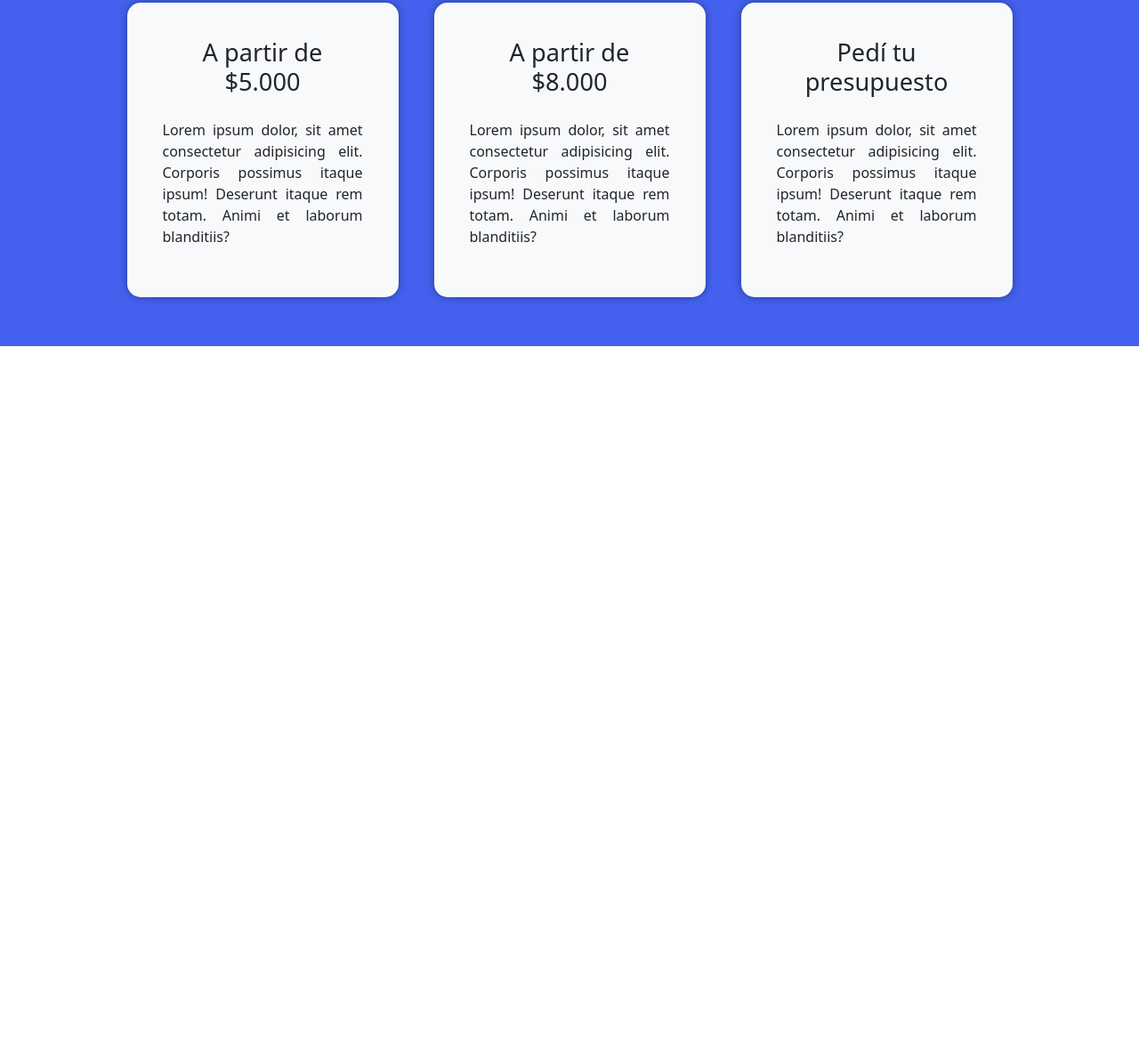
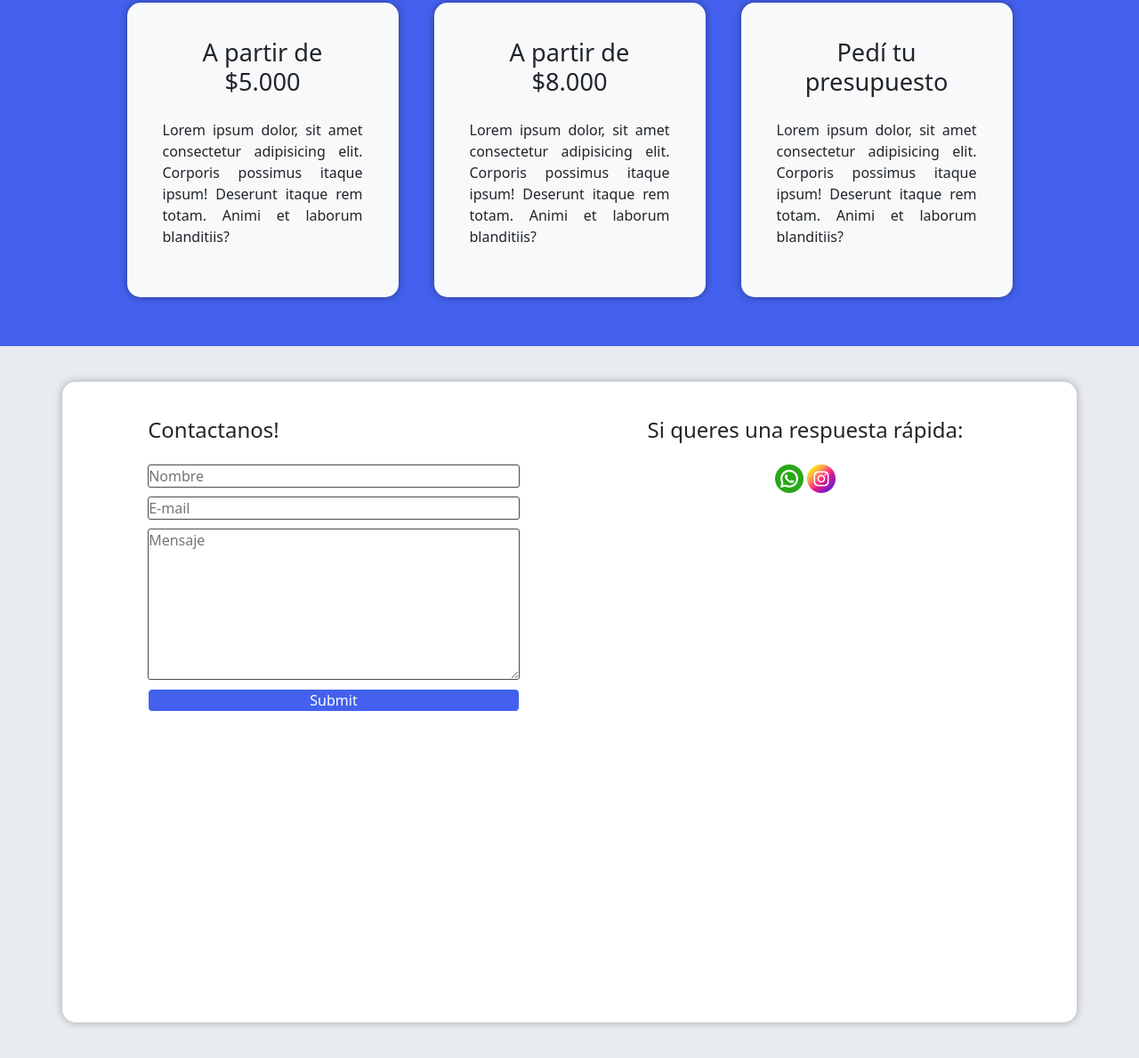
Before and after one commit to JoaquinDicio/webber, a plain HTML site: page index.html in a window 1280 px wide. Shown: the part 2223-3412 px from the top of the page at 89% size. Before the commit the page ends 2612 px from the top, so only its background shows below. Drawn offline with nearby package versions, Linux system fonts and the light colour scheme.

Commit message:
pagina version 1

```diff
--- a/css/style.css
+++ b/css/style.css
@@ -150,6 +150,42 @@
       text-align: center;
       font-size: 1.7em;
   }
+  /* footer */
+.footerback{
+    background-color: #E9ECEF;
+    padding: 40px 0px;
+}
+  .contacto{
+    margin: 0 auto;
+    padding: 40px;
+    background-color: #ffff;
+    border-radius: 15px;
+    box-shadow: 0px 0px 10px rgba(0, 0, 0, 0.308);
+    min-height: 90vh;
+}
+.head-contacto{
+    margin-bottom: 25px ;
+    font-size: 1.5em;
+    font-weight: 400;
+}
+
+.labelInput{
+    border-radius: 3px;
+    border: solid 1px;
+    border-color: rgb(77, 76, 76);
+    width: 100%;
+    margin-bottom: 10px;
+}
+.boton{
+    width: 100%;
+    border: solid  1px;
+    background-color: #4361EE;
+    color: #ffff;
+    border-radius: 5px;
+}
+.head-contacto-fix{
+    text-align: center;
+}
 /* ARREGLOS RESPONSIVE */
 @media (max-width:990px) {
     .entrada__info-img{
@@ -157,6 +193,9 @@
     }
     .costos__item{
        margin: 25px 0;
+    }
+    .head-contacto-fix{
+        margin-top: 25px;
     }
 
 }
--- a/index.html
+++ b/index.html
@@ -36,7 +36,7 @@
                             <a class="nav-link" href="#costos">Costos</a>
                         </li>
                         <li class="nav-item">
-                            <a class="nav-link" href="#">Contacto</a>
+                            <a class="nav-link" href="#contacto">Contacto</a>
                         </li>
                     </ul>
                 </div>
@@ -121,21 +121,46 @@
             <div class="row justify-content-center center">
                 <div class="col-lg-3  costos__item">
                     <h2>A partir de $5.000</h2>
-                    <p>Lorem ipsum dolor, sit amet consectetur adipisicing elit. Corporis possimus itaque ipsum! Deserunt itaque rem totam. Animi et laborum blanditiis?</p>
+                    <p>Lorem ipsum dolor, sit amet consectetur adipisicing elit. Corporis possimus itaque ipsum!
+                        Deserunt itaque rem totam. Animi et laborum blanditiis?</p>
                 </div>
                 <div class="col-lg-3 costos__item">
                     <h2>A partir de $8.000</h2>
-                    <p>Lorem ipsum dolor, sit amet consectetur adipisicing elit. Corporis possimus itaque ipsum! Deserunt itaque rem totam. Animi et laborum blanditiis?</p>
+                    <p>Lorem ipsum dolor, sit amet consectetur adipisicing elit. Corporis possimus itaque ipsum!
+                        Deserunt itaque rem totam. Animi et laborum blanditiis?</p>
                 </div>
                 <div class="col-lg-3 costos__item">
                     <h2>Pedí tu presupuesto</h2>
-                    <p>Lorem ipsum dolor, sit amet consectetur adipisicing elit. Corporis possimus itaque ipsum! Deserunt itaque rem totam. Animi et laborum blanditiis?</p>
+                    <p>Lorem ipsum dolor, sit amet consectetur adipisicing elit. Corporis possimus itaque ipsum!
+                        Deserunt itaque rem totam. Animi et laborum blanditiis?</p>
                 </div>
             </div>
         </div>
     </main>
-    <footer>
-
+    <footer id="contacto">
+        <div class="footerback">
+            <div class="container-lg row contacto justify-content-around">
+                <div class="col-lg-5">
+                    <h3 class="head-contacto">Contactanos!</h3>
+                    <form action="" class="formulario d-flex flex-column">
+                        <input type="text" name="nombre" class="labelInput" placeholder="Nombre">
+                        <input type="email" name="_replyto" class="labelInput" placeholder="E-mail">
+                        <textarea name="message" cols="30" rows="7" class="labelInput"
+                            placeholder="Mensaje"></textarea>
+                        <input type="submit" class="boton">
+                    </form>
+                </div>
+                <div class="col-lg-5">
+                    <div class="d-flex flex-column align-items-center">
+                        <h2 class="head-contacto head-contacto-fix">Si queres una respuesta rápida:</h2>
+                        <div>
+                            <img src="./img/whatsapp.png" alt="Whatsapp">
+                            <img src="./img/instagram.png" alt="Instagram">
+                        </div>
+                    </div>
+                </div>
+            </div>
+        </div>
     </footer>
 
     <!-- BUNDLE BS -->
```
Also changed, not shown: img/instagram.png (added), img/whatsapp.png (added).
